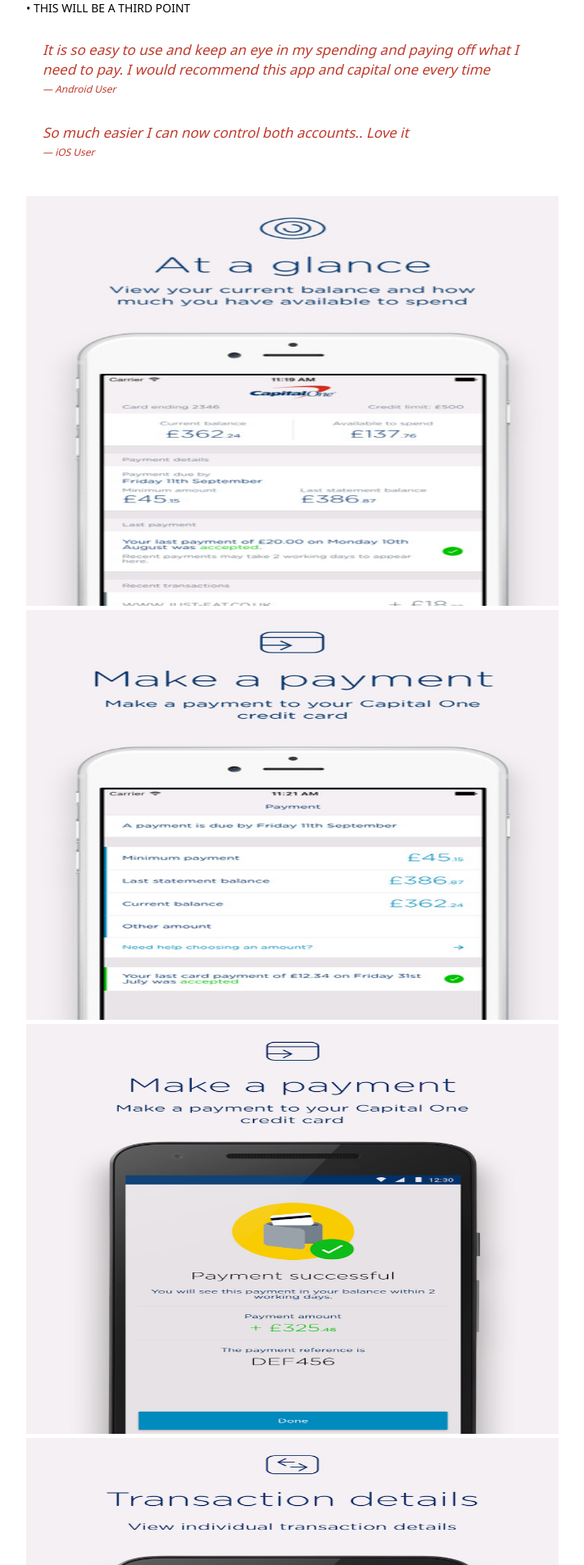
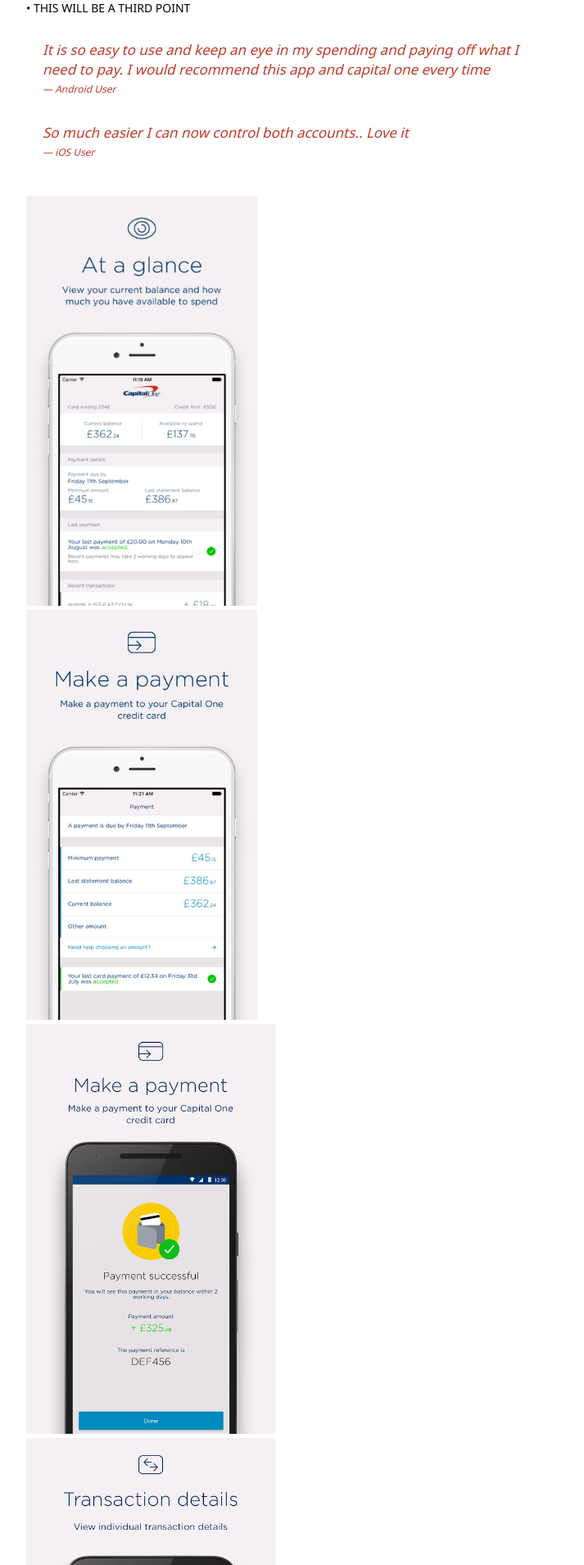
Before and after one commit to syeef/syeefkarim-2016-v0, a Jekyll site: the page built from portfolio/capitalone.md, in a window 1280 px wide. Shown: the part 785-2694 px from the top of the page at 82% size, without its empty margins (279-992 px from the left). Built offline with Jekyll 4.4.1, drawn with Linux system fonts in a browser that asks for light colours.

Commit message:
update capital one page

```diff
--- a/portfolio/capitalone.md
+++ b/portfolio/capitalone.md
@@ -25,13 +25,13 @@ Create a mobile app to allow customers to easily service their accounts, receive
 >So much easier I can now control both accounts.. Love it <cite>iOS User</cite>
 
 <br>
-<img src="/images/posts/capitalone/iOSAAG.png" width="650px" height="500px">
+<img src="/images/posts/capitalone/iOSAAG.png" height="500px">
 <br>
-<img src="/images/posts/capitalone/iOSPayment.png" width="650px" height="500px">
+<img src="/images/posts/capitalone/iOSPayment.png" height="500px">
 <br>
-<img src="/images/posts/capitalone/AnroidSuccessfulPayment.png" width="650px" height="500px">
+<img src="/images/posts/capitalone/AnroidSuccessfulPayment.png" height="500px">
 <br>
-<img src="/images/posts/capitalone/AndroidTransactionDetails.png" width="650px" height="500px">
+<img src="/images/posts/capitalone/AndroidTransactionDetails.png" height="500px">
 
 **My Design Process**
 • Work cloesly with partners within Product and Engineering to ensure buy in and alignment from day 1
```
